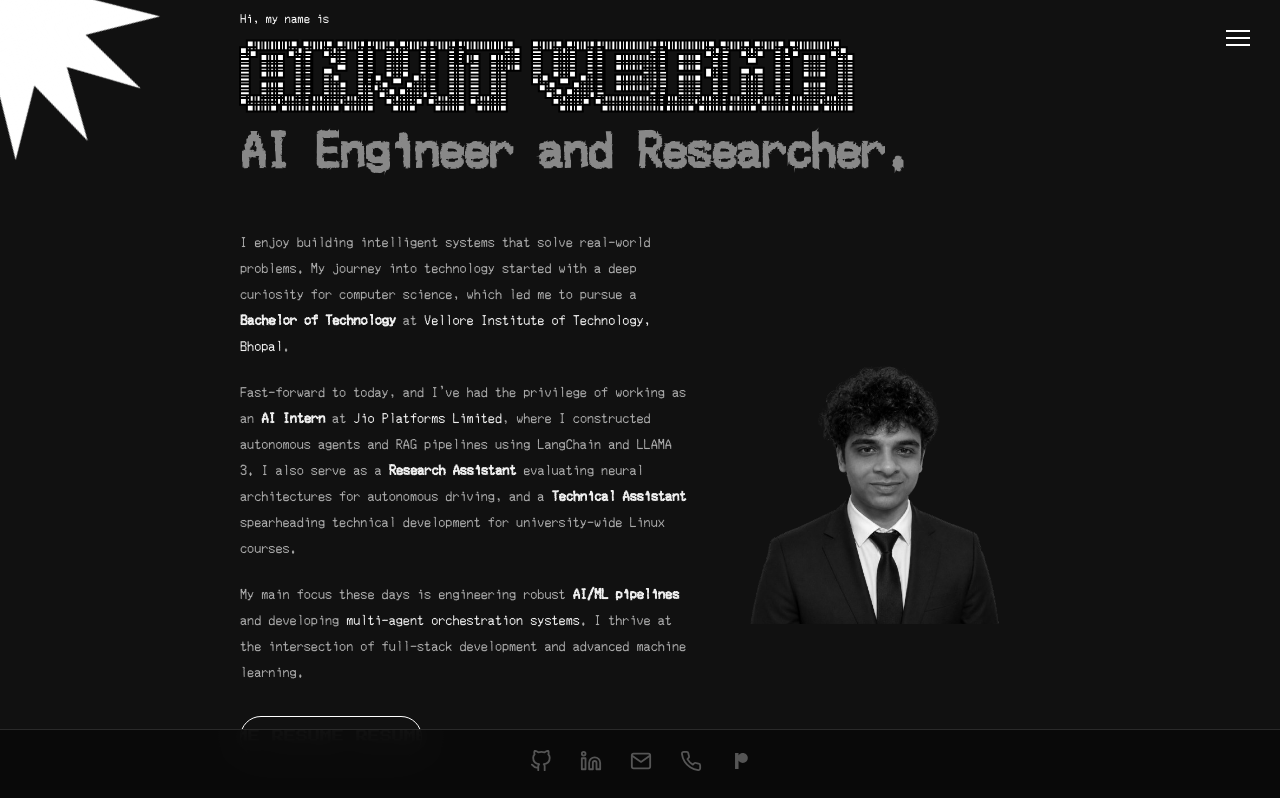
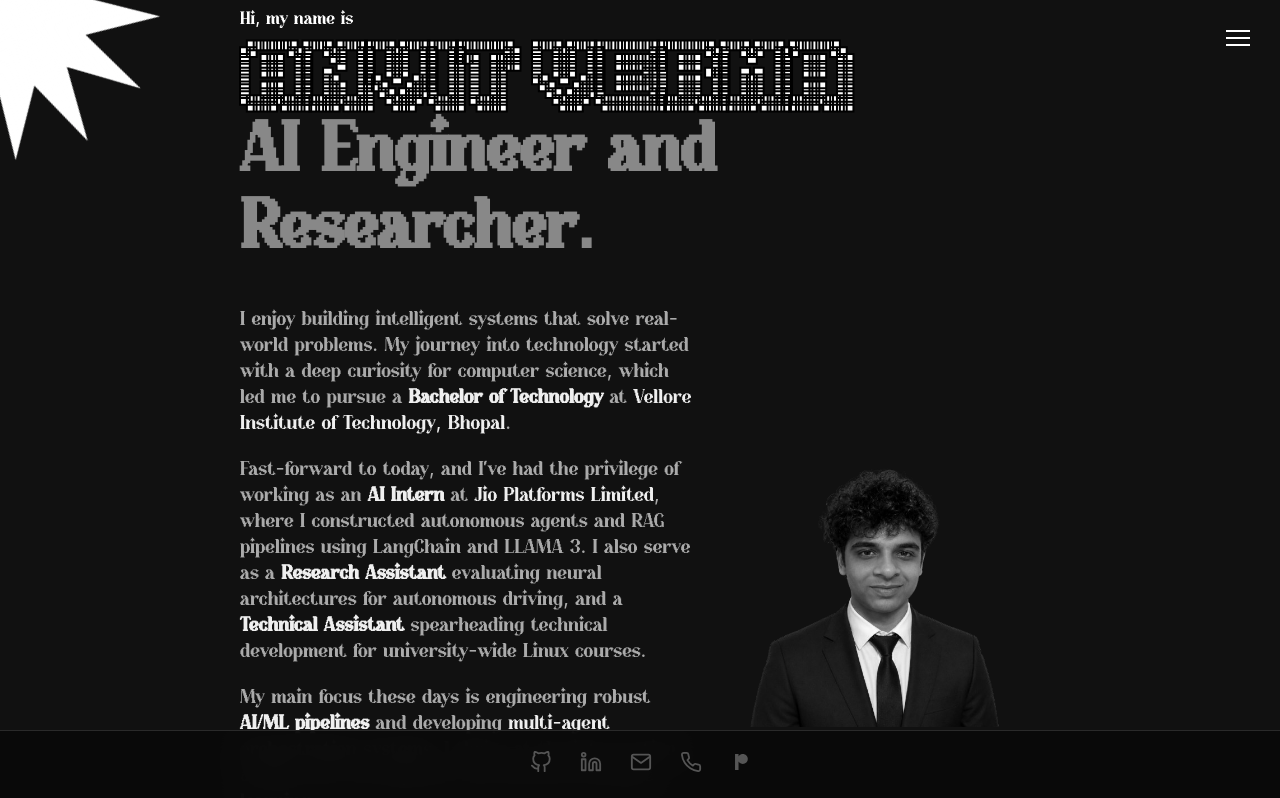
Before and after one commit to anvitvermaa/anvitvermaa.github.io, a Next.js app: page / in a window 1280 px wide. Shown: the top 798 px of the page. Built offline with nearby package versions, Linux system fonts and the light colour scheme; a web font is replaced by a local one.

Commit message:
Replace Merchant Copy with Star Crush font

```diff
--- a/app/globals.css
+++ b/app/globals.css
@@ -8,8 +8,8 @@
   font-display: swap;
 }
 @font-face {
-  font-family: 'Merchant Copy';
-  src: url('/merchant-copy.ttf') format('truetype');
+  font-family: 'Star Crush';
+  src: url('/star-crush.ttf') format('truetype');
   font-weight: normal;
   font-style: normal;
   font-display: swap;
@@ -32,12 +32,12 @@ html, body {
 body {
   background-color: #111111;
   color: #aaaaaa;
-  font-family: 'Merchant Copy', 'Calibre', 'Inter', -apple-system, sans-serif;
+  font-family: 'Star Crush', 'Calibre', 'Inter', -apple-system, sans-serif;
   line-height: 1.3;
 }
 
 h1, h2, h3, h4, h5, h6 {
-  font-family: 'Merchant Copy', sans-serif;
+  font-family: 'Star Crush', sans-serif;
 }
 
 /* --- ANIMATIONS --- */
--- a/tailwind.config.js
+++ b/tailwind.config.js
@@ -21,7 +21,7 @@ module.exports = {
       fontFamily: {
         // RESTORED ORIGINAL FONTS
         mono: ['"SF Mono"', '"Fira Code"', '"Fira Mono"', '"Roboto Mono"', 'monospace'],
-        sans: ['"Merchant Copy"', '"Calibre"', '"Inter"', '-apple-system', 'sans-serif'],
+        sans: ['"Star Crush"', '"Calibre"', '"Inter"', '-apple-system', 'sans-serif'],
       },
     },
   },
```
Also changed, not shown: public/star-crush.ttf (added).
